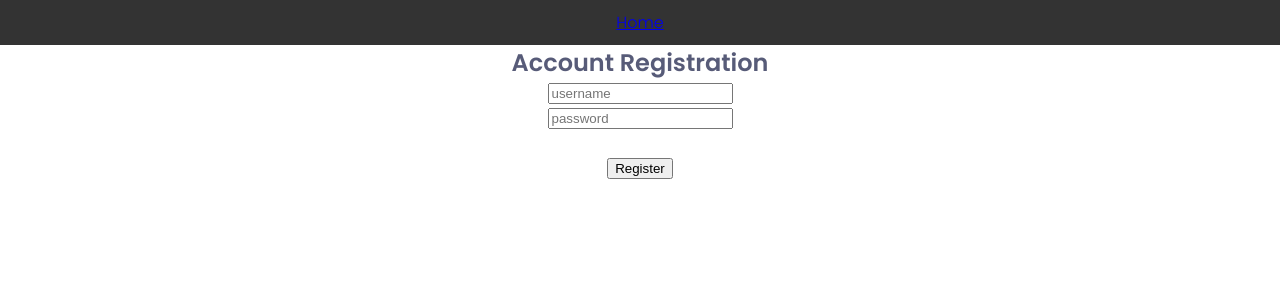
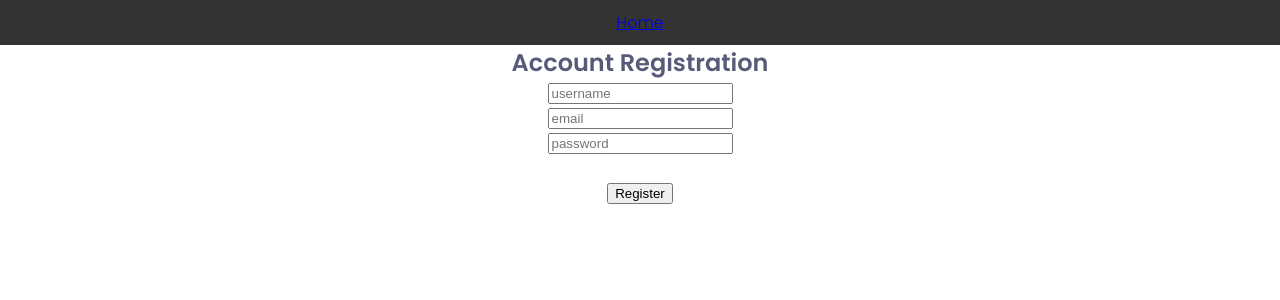
Before and after one commit to AleFin95/QuizWiz-Client, a React (Vite) app in the folder QuizWiz/: page /signup in a window 1280 px wide. Shown: the top 300 px of the page. Built offline with nearby package versions, Linux system fonts and the light colour scheme.

Commit message:
Fix registration component

```diff
--- a/QuizWiz/src/components/SignUpComponent/index.jsx
+++ b/QuizWiz/src/components/SignUpComponent/index.jsx
@@ -1,20 +1,53 @@
-import React from 'react'
+import React, { useState } from 'react';
 
 const SignUpComponent = () => {
-  return (
-    <>
-    <h2>Account Registration</h2>
-    <form>
-      <input type="text" name="username" placeholder = "username"autoComplete="off"/>
-      <br/>
-      <input type="password" name="password" placeholder="password"autoComplete="off"/>
-      <br/>
-      <br/>
-      <input type="submit" value="Register"/>
-    </form>
-    </>
-  )
+  const [username, setUsername] = useState('');
+  const [email, setEmail] = useState('');
+  const [password, setPassword] = useState('');
+  const [isRegistrationSuccessful, setRegistrationSuccessful] = useState(false);
 
-}
+  const handleClick = async () => {
+    try {
+      const options =  {
+        method: 'POST',
+        headers: {
+          'Content-Type': 'application/json',
+        },
+        body: JSON.stringify({
+          username: username,
+          email: email,
+          password: password,
+        }),
+      }
+      const response = await fetch("https://quizwiz-api.onrender.com/users/register", options);
+      const data = await response.json();
+      await new Promise(resolve => setTimeout(resolve, 1000));
 
-export default SignUpComponent
+      setRegistrationSuccessful(true);
+  } catch (error) {
+     console.error('Registration error:', error);
+  }
+};
+return (
+  <>
+    {!isRegistrationSuccessful && (
+      <>
+        <h2>Account Registration</h2>
+        <form>
+          <input type="text" name="username" placeholder="username" autoComplete="off" onChange={(e) => setUsername(e.target.value)} />
+          <br />
+           <input type="text" name="email" placeholder="email" autoComplete="off" onChange={(e) => setEmail(e.target.value)} />
+          <br />
+          <input type="password" name="password" placeholder="password" autoComplete="off" onChange={(e) => setPassword(e.target.value)}/>
+          <br />
+          <br />
+          <input type="button" onClick={handleClick} value="Register" />
+        </form>
+      </>
+    )}
+    {isRegistrationSuccessful && <p>Account successfully created! You can Log In !</p>}
+  </>
+);
+};
+
+export default SignUpComponent;
```
Also changed, not shown: 2 other files (tests, documents, lock files or other folders).
